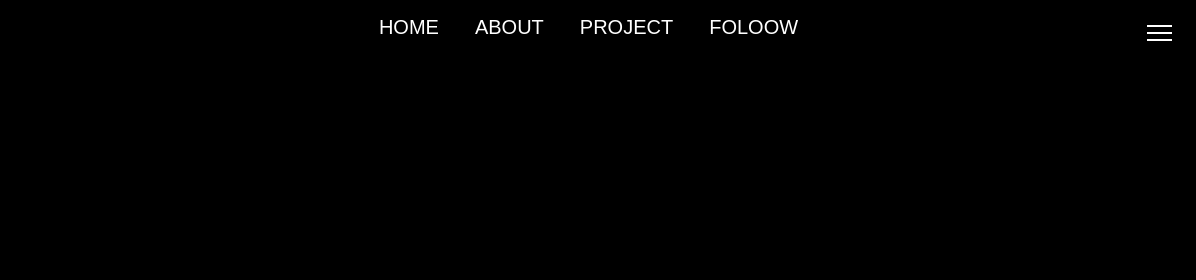
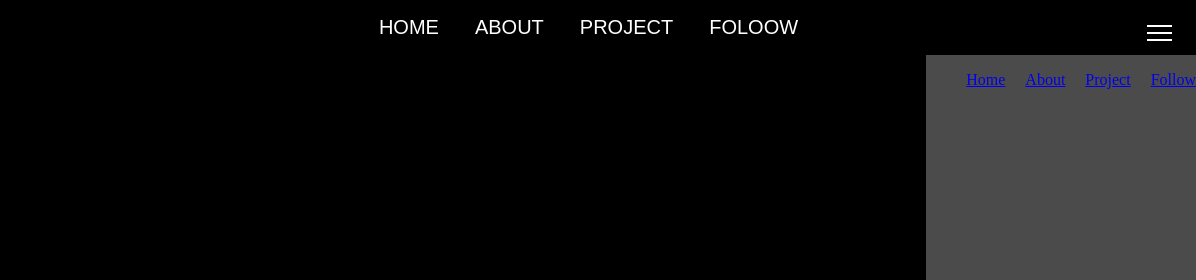
Before and after one commit to Ferreira2120/Projeto_final_senac, a plain HTML site: page index.html in a window 1280 px wide. Shown: the top 280 px of the page, 84-1280 px from the left. Drawn offline with Linux system fonts and the light colour scheme; a web font is replaced by a local one.

Commit message:
alterações teste

```diff
--- a/index.html
+++ b/index.html
@@ -25,7 +25,7 @@
         <li class="Home"><a href="home">Home</a></li>
         <li class="About"><a href="about">About</a></li>
         <li class="Project"><a href="project">Project</a></li>
-        <li class="follow"><a href="follow">foloow</a></li>
+        <li class="follow"><a href="follow">Foloow</a></li>
       </ul>
 
       <button class="btn_offcanvas">
@@ -36,7 +36,14 @@
         </span>
       </button>
 
-      <div class="offcanvas"></div>
+      <div class="offcanvas">
+        <ul>
+          <li class="teste 1"><a href="#">Home</a></li>
+          <li class="teste 2"><a href="#">About</a></li>
+          <li class="teste 3"><a href="#">Project</a></li>
+          <li class="teste 4"><a href="#">Follow</a></li>
+        </ul>
+      </div>
     </header>
     <nav></nav>
     <script src="/comand/js.js"></script>
--- a/style/style.css
+++ b/style/style.css
@@ -84,7 +84,7 @@ button span div {
 .offcanvas {
   height: 1000px;
   width: -300px;
-  background-color: #da7272;
+  background-color: #4b4b4b;
   right: 0;
   position: absolute;
 }
```
